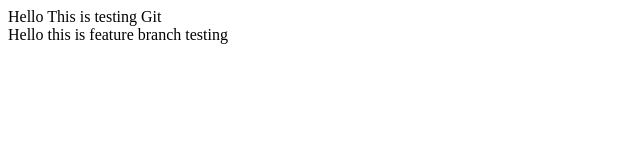
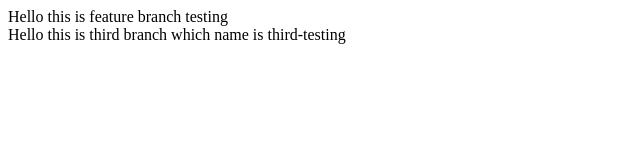
Before and after one commit to HtetWaiYan7191/demo-repo, a plain HTML site: page index.html in a window 1280 px wide. Shown: the whole page, without its empty margins (0-640 px from the left). Drawn offline with Linux system fonts and the light colour scheme.

Commit message:
third branch testing

```diff
--- a/index.html
+++ b/index.html
@@ -9,8 +9,9 @@
 </head>
 
 <body>
-    <div>Hello This is testing Git</div>
+
     <div>Hello this is feature branch testing</div>
+    <div>Hello this is third branch which name is third-testing</div>
 
 </body>
 
```
